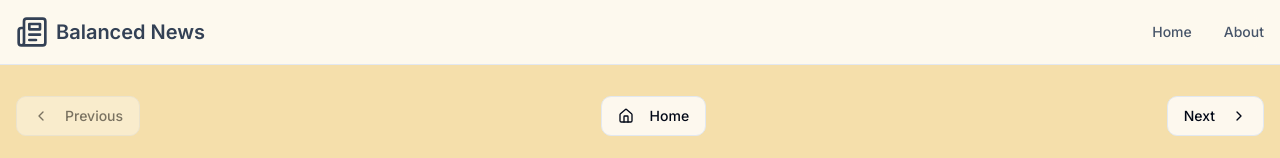
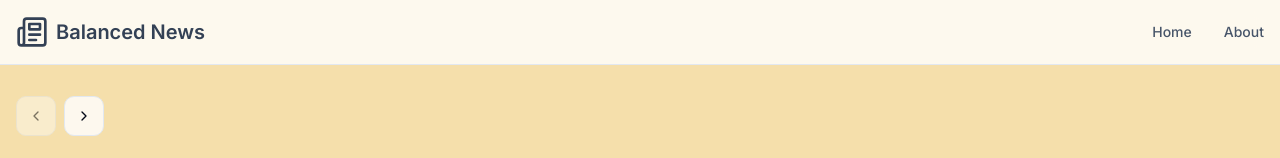
Before and after one commit to xhulio11/truthworthy-tidings, a React (Vite) app: page /article/1 in a window 1280 px wide. Shown: the top 158 px of the page. Built offline with nearby package versions, Linux system fonts and the light colour scheme.

Commit message:
Refactor article navigation buttons
Removed the home button from article navigation and styled the remaining buttons to be more concise, using only "<" and ">" symbols.  The buttons are now positioned to the left of the screen.

```diff
--- a/src/pages/Article.tsx
+++ b/src/pages/Article.tsx
@@ -1,6 +1,6 @@
 
 import { useParams, Link, useNavigate } from "react-router-dom";
-import { ChevronLeft, ChevronRight, Home } from "lucide-react";
+import { ChevronLeft, ChevronRight } from "lucide-react";
 import { useEffect } from "react";
 import NewsCard from "@/components/NewsCard";
 import { useInView } from "react-intersection-observer";
@@ -72,30 +72,24 @@ const Article = () => {
     <div className="min-h-screen bg-[#f5dfab] pt-24">
       <div className="container mx-auto px-4">
         {/* Navigation Controls */}
-        <div className="flex justify-between items-center mb-6 gap-4">
+        <div className="flex gap-2 mb-6">
           <Button
             variant="outline"
+            size="icon"
             className="bg-white/80"
             onClick={() => navigate(`/article/${numericId - 1}`)}
             disabled={numericId <= 1}
           >
-            <ChevronLeft className="mr-2" /> Previous
+            <ChevronLeft />
           </Button>
 
           <Button
             variant="outline"
-            className="bg-white/80"
-            onClick={() => navigate("/")}
-          >
-            <Home className="mr-2" /> Home
-          </Button>
-
-          <Button
-            variant="outline"
+            size="icon"
             className="bg-white/80"
             onClick={() => navigate(`/article/${numericId + 1}`)}
           >
-            Next <ChevronRight className="ml-2" />
+            <ChevronRight />
           </Button>
         </div>
 
```
